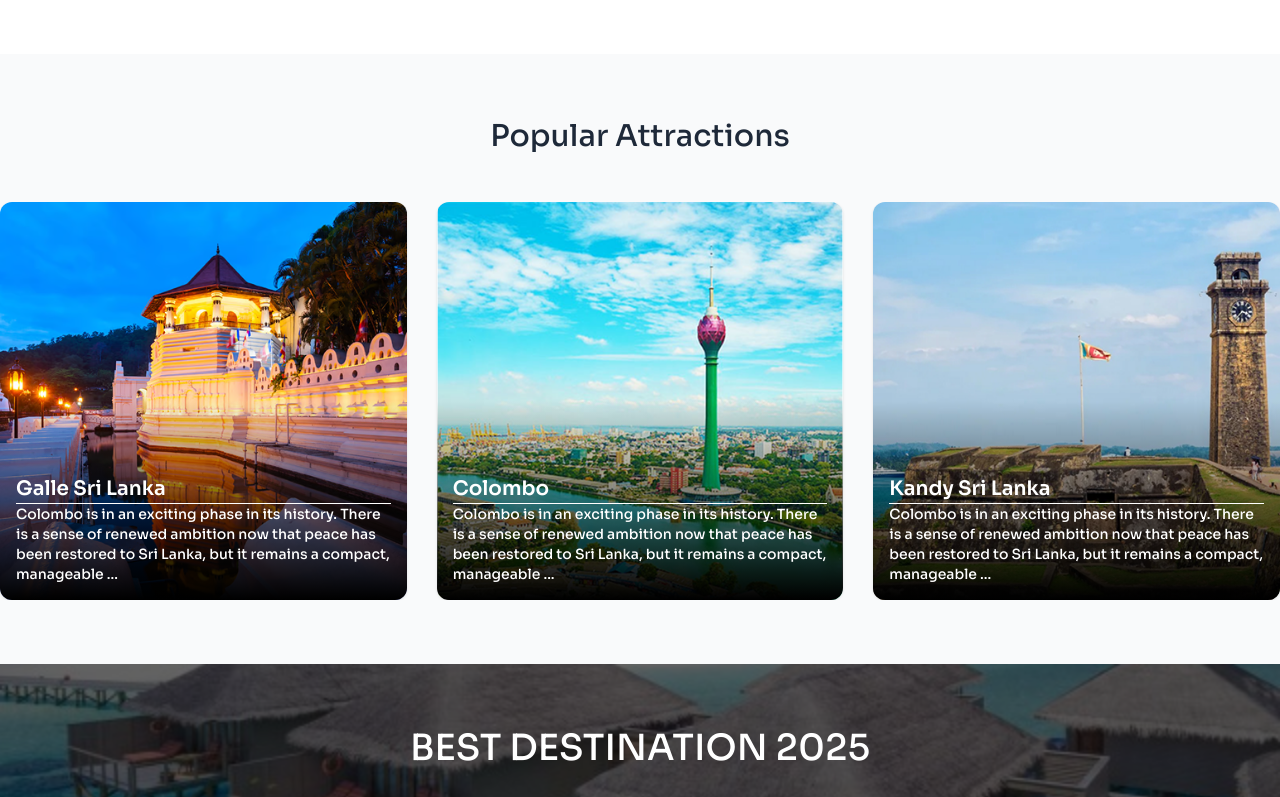
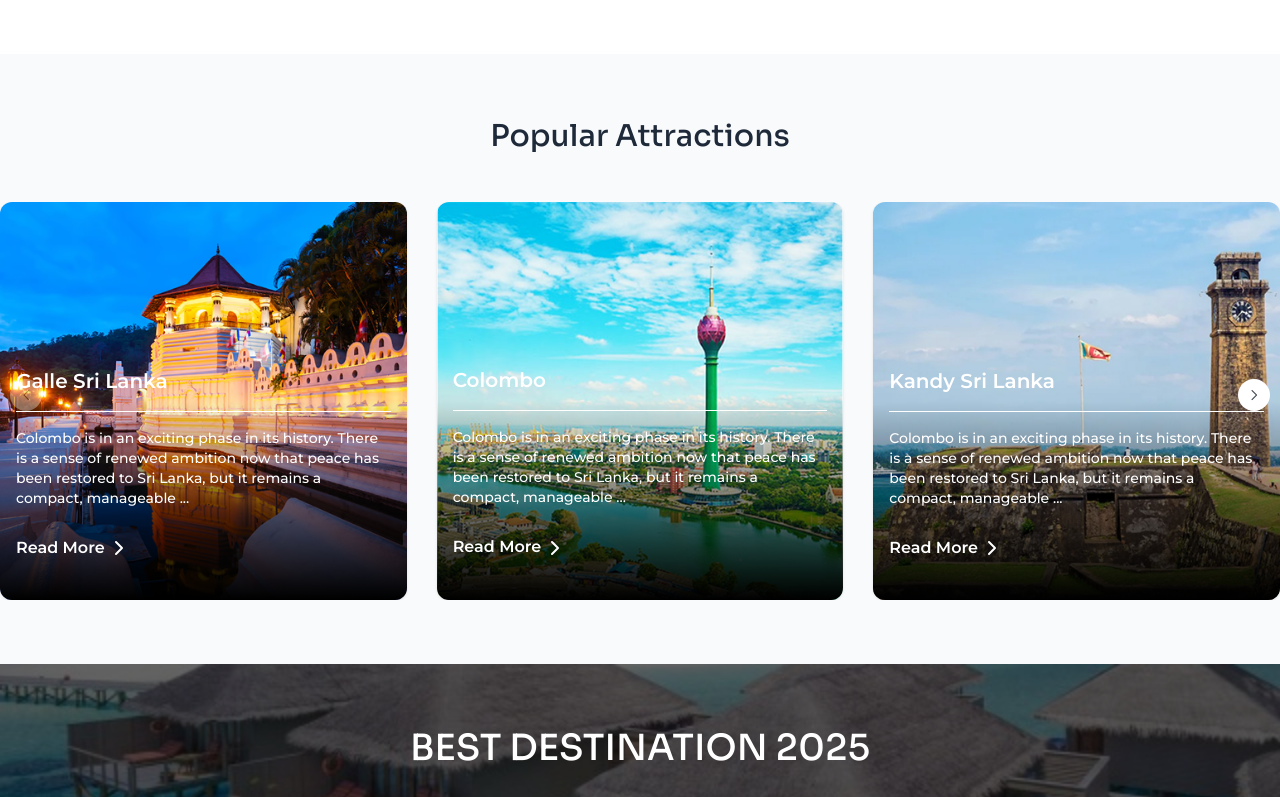
Before and after one commit to Rajith0417/escapeelite, a Next.js app: page / in a window 1280 px wide. Shown: the part 2772-3569 px from the top of the page. Built offline with nearby package versions, Linux system fonts and the light colour scheme.

Commit message:
feat: modification added to multiple components

```diff
--- a/package.json
+++ b/package.json
@@ -10,6 +10,7 @@
   },
   "dependencies": {
     "jquery": "^3.7.1",
+    "lucide-react": "^0.541.0",
     "next": "15.5.0",
     "owl.carousel": "^2.3.4",
     "react": "19.1.0",
--- a/src/app/globals.css
+++ b/src/app/globals.css
@@ -29,3 +29,26 @@ body {
   /* font-family: 'Sora', sans-serif; */
   font-family: var(--font-sora);
 }
+
+.font-sora {
+  font-family: var(--font-sora);
+}
+
+.font-montserrat {
+  font-family: var(--font-montserrat);
+}
+
+.swiper-button-next,
+.swiper-button-prev {
+  background: white;
+  border-radius: 50%;
+  width: 32px !important;
+  height: 32px !important;
+}
+
+.swiper-button-next::after,
+.swiper-button-prev::after {
+  font-size: 10px !important;
+  font-weight: bold;
+  color: #38424B;
+}
--- a/src/app/layout.tsx
+++ b/src/app/layout.tsx
@@ -2,10 +2,23 @@ import './globals.css';
 import Footer from '../components/Footer';
 import Navbar from '@/components/Navbar';
 import BookingSteps from '@/components/BookingSteps';
+import { Sora, Montserrat } from "next/font/google";
+
+const sora = Sora({
+  subsets: ["latin"],
+  weight: ["400", "500", "600", "700"],
+  variable: "--font-sora",
+});
+
+const montserrat = Montserrat({
+  subsets: ["latin"],
+  weight: ["400", "500", "600", "700"],
+  variable: "--font-montserrat",
+});
 
 export default function RootLayout({ children }: { children: React.ReactNode }) {
   return (
-    <html lang="en">
+    <html lang="en" className={`${sora.variable} ${montserrat.variable}`}>
       <body className="flex flex-col min-h-screen">
         <Navbar />
         <main className="flex-grow">{children}</main>
--- a/src/components/Attraction.tsx
+++ b/src/components/Attraction.tsx
@@ -2,9 +2,9 @@
 import React from "react";
 import { Swiper, SwiperSlide } from "swiper/react";
 import "swiper/css";
-import Image from "next/image";
 import { Navigation, Pagination } from "swiper/modules";
 import AttractionCard from "./AttractionCard";
+import "swiper/css/navigation";
 
 const attractions = [
   {
@@ -43,6 +43,17 @@ export default function Attractions() {
               clickable: true,
             }}
             navigation={true}
+            breakpoints={{
+              0: {
+                slidesPerView: 1, // ✅ mobile
+              },
+              640: {
+                slidesPerView: 2, // ✅ tablet
+              },
+              1024: {
+                slidesPerView: 3, // ✅ desktop
+              },
+            }}
             modules={[Pagination, Navigation]}
             className="mySwiper"
           >
--- a/src/components/AttractionCard.tsx
+++ b/src/components/AttractionCard.tsx
@@ -19,11 +19,19 @@ function AttractionCard(children: AttractionCardProps) {
         className="w-full object-cover"
       />
       <div className="absolute top-0 z-10 w-full h-full bg-gradient-to-b from-[transparent] via-[#000000_30%] to-[#000000]"></div>
-      <div className="absolute bottom-0 z-20 p-4 text-left text-white">
+      <div className="absolute bottom-0 z-20 p-4 pb-10 text-left text-white font-montserrat">
         <h4 className="font-semibold text-xl">{children.title}</h4>
-        <hr />
+        <hr className="my-4" />
         <p className="font-medium text-sm">{children.paragraph}</p>
-        <a href="Read More"></a>
+        <a href="Read More" className="font-semibold block text-base mt-7">Read More
+          <Image
+            src="/icons/arrowRight.svg"
+            alt={children.title}
+            width={24}
+            height={24}
+            className="ml-0.5 inline"
+          />
+        </a>
       </div>
     </div>
   );
--- a/src/components/Footer.tsx
+++ b/src/components/Footer.tsx
@@ -19,7 +19,7 @@ export default function Footer() {
               className="w-[360px] h-auto"
             />
 
-            <div className="text-sm">We Accept:</div>
+            <div className="">We Accept:</div>
 
             <Image
               src="/images/cards.png"
--- a/src/components/Testimonial.tsx
+++ b/src/components/Testimonial.tsx
@@ -12,7 +12,7 @@ export default function Testimonial() {
             autoPlay
             loop
             muted
-            className="w-full"
+            className="w-full rounded-2xl"
           />
         </div>
 
```
Also changed, not shown: public/icons/arrowRight.svg (added), 1 other file (tests, documents, lock files or other folders).
